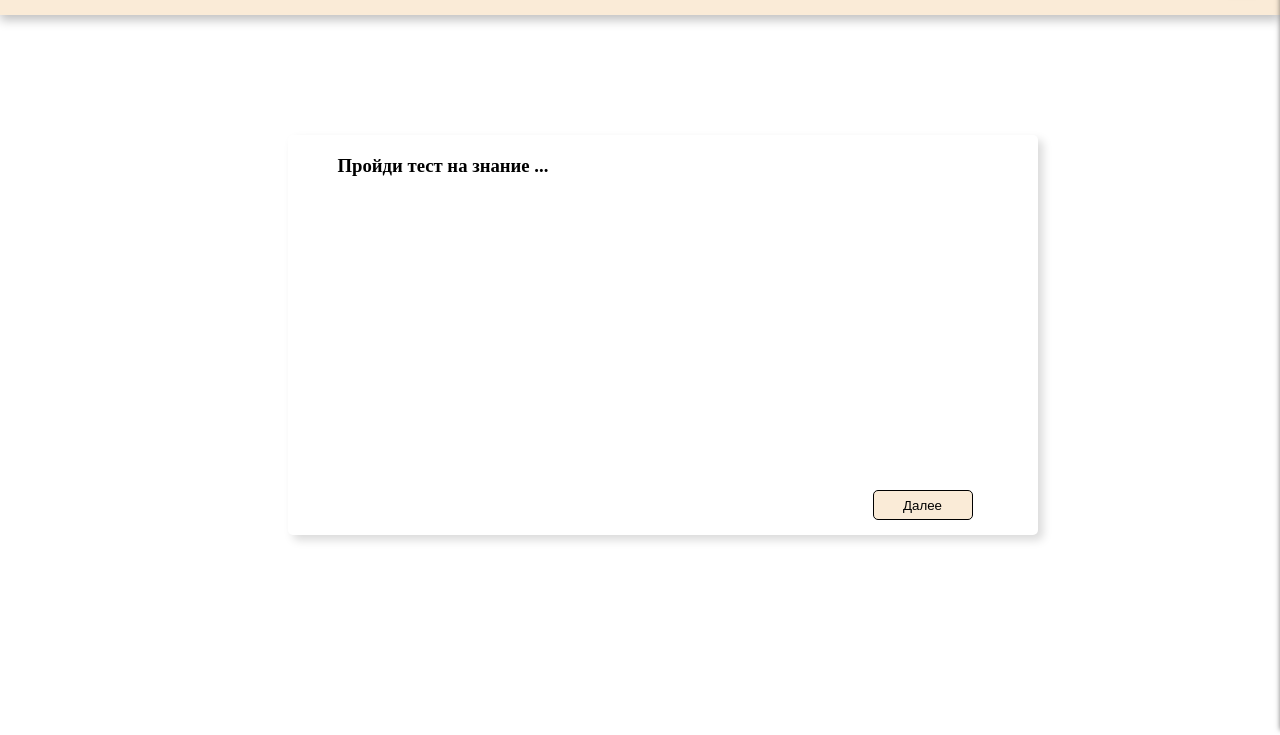
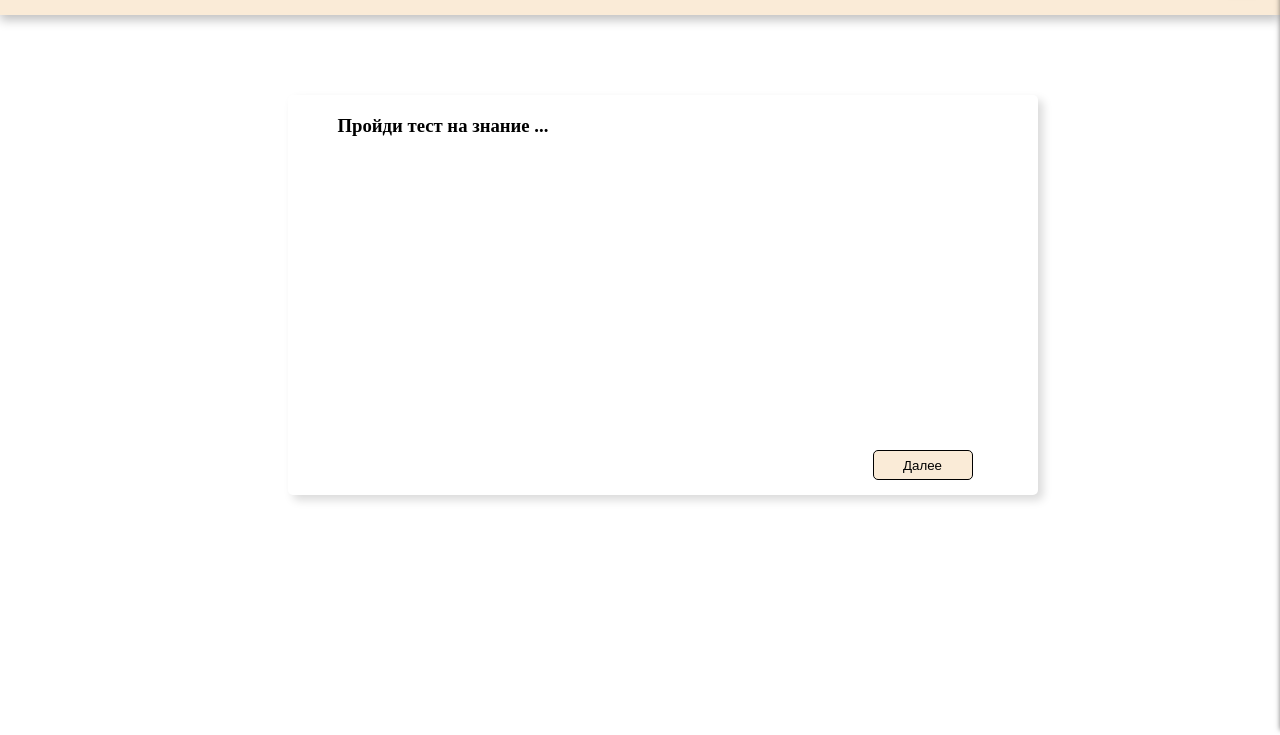
Before and after one commit to ne-comilfo/PracticeHubJS, a website built with webpack: page project/js/pages/quiz/quiz.html in a window 1280 px wide. Shown: the part 65-800 px from the top of the page. Built offline with nearby package versions, Linux system fonts and the light colour scheme.

Commit message:
del justify content for pages

```diff
--- a/project/js/pages/quiz/quiz.css
+++ b/project/js/pages/quiz/quiz.css
@@ -2,9 +2,8 @@
     display: flex;
     flex-direction: column;
     align-items: center;
-    justify-content: center;
     z-index: 99;
-    margin-top: 80px;
+    margin-top: 160px;
     min-height: 80vh;
 }
 
```
